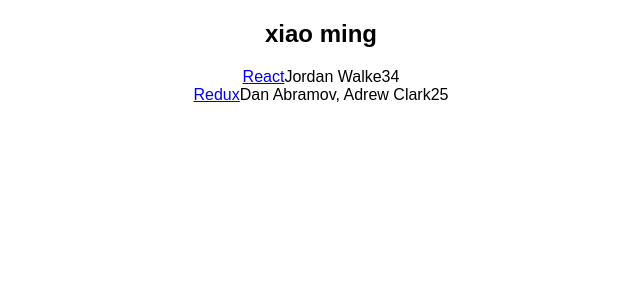
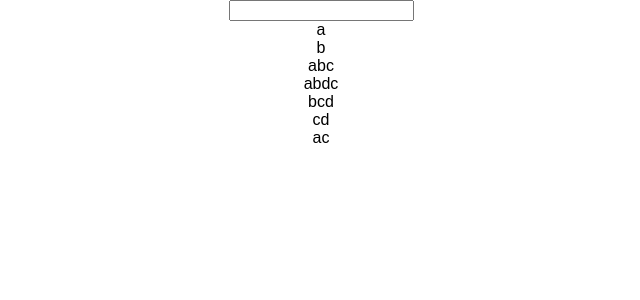
Before and after one commit to ggggxiaolong/hacknews, a React (Create React App) app: page / in a window 1280 px wide. Shown: the top 300 px of the page, without its empty margins (319-959 px from the left). Built offline with nearby package versions, Linux system fonts and the light colour scheme.

Commit message:
学习到page 147

```diff
--- a/src/App.js
+++ b/src/App.js
@@ -1,47 +1,44 @@
 import React, { Component } from "react";
 import './App.css'
 
-const list = [
-  {
-    title: 'React',
-    url:'https://facebook.github.io',
-    author:'Jordan Walke',
-    num_comments:3,
-    point:4,
-    objectIs:0,
-  },
-  {
-    title:'Redux',
-    url:'https://github.com/reactjs/redux',
-    author:'Dan Abramov, Adrew Clark',
-    num_comments:2,
-    point:5,
-    objectIs:1,
-  }
-]
+  const list = [
+    "a",
+    "b",
+    "abc",
+    "abdc",
+    "bcd",
+    "cd",
+    "ac"
+  ]
+
+const isSearched = searchItem => item => item.toLowerCase().includes(searchItem.toLowerCase())
 
 class App extends Component {
 
-  constructor(props){
-    super(props)
-    this.state = {
-      list: list,
-      name: "xiao ming"
-    }
+  constructor(prop){
+    super(prop)
+
+    this.state = {list, searchItem:"",}
   }
+
+  onSearchChange= (event) => {
+    this.setState({
+      searchItem: event.target.value
+    })
+  }
+
   render(){
-    return (
+    const {searchItem,list} = this.state
+    return(
       <div className="App">
-        <h2>{this.state.name}</h2>
-        {
-          this.state.list.map( item =>
-              <div key={item.objectIs}>
-                <span> <a href={item.url}>{item.title}</a></span>
-                <span>{item.author}</span>
-                <span>{item.num_comments}</span>
-                <span>{item.point}</span>
-              </div>
-          )}
+        <form>
+          <input type='text' onChange={this.onSearchChange} />
+        </form>
+        {list.filter(isSearched(searchItem)).map(item =>
+          <div key={item}>
+            <span>{item}</span>
+          </div>
+        )}
       </div>
     )
   }
```
